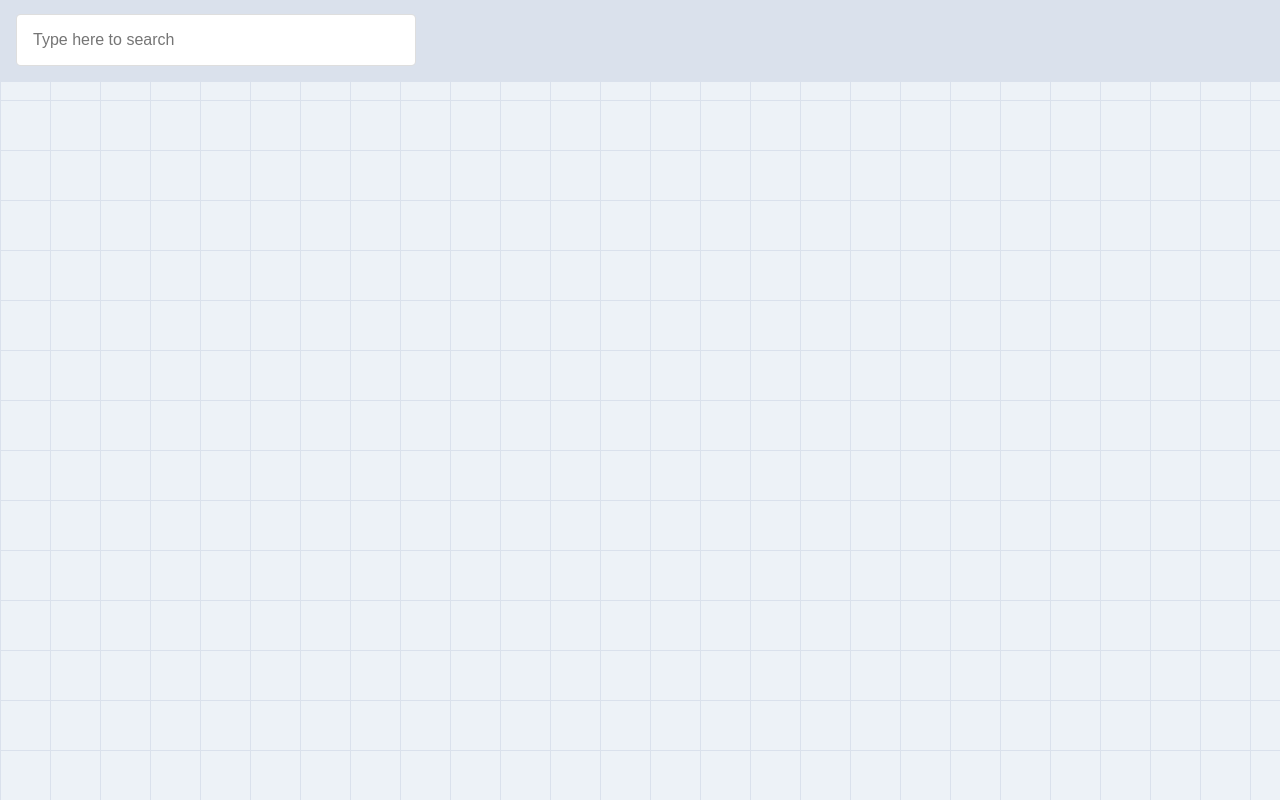
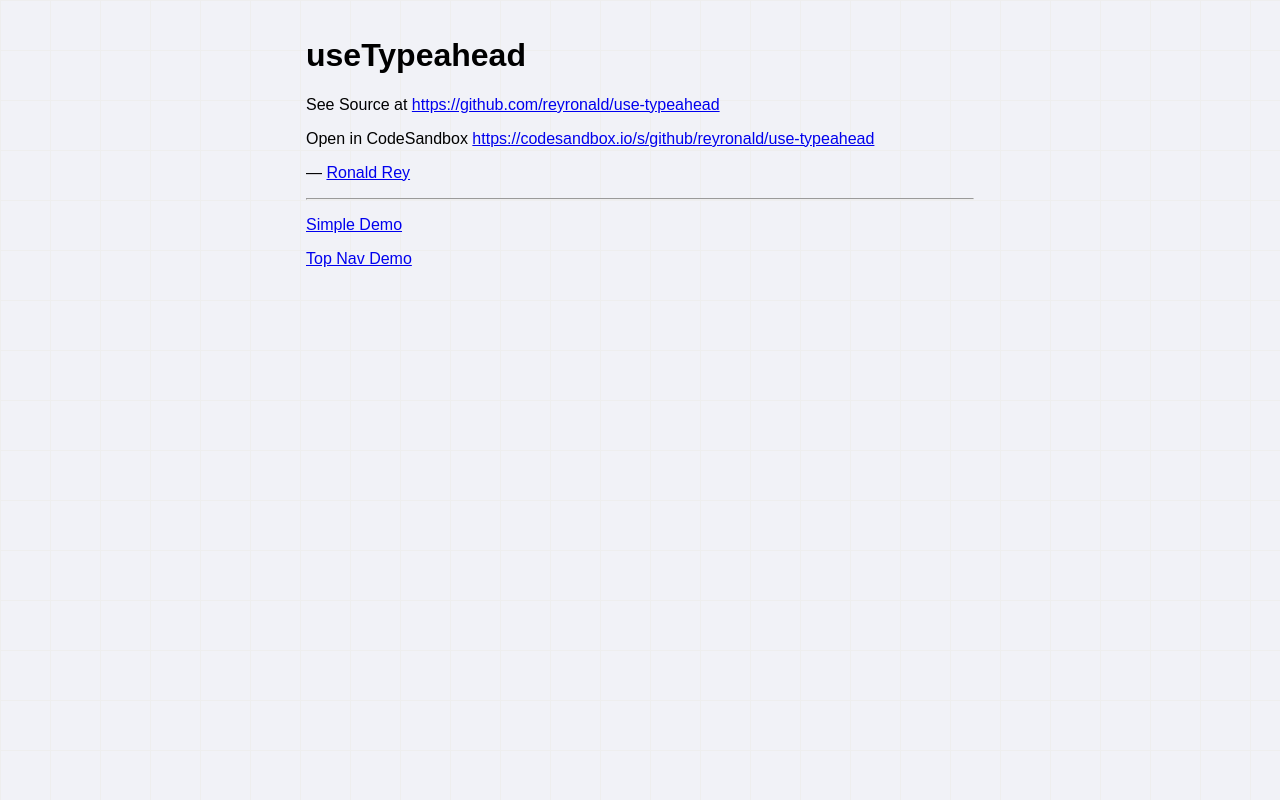
Before and after one commit to reyronald/use-typeahead, a React (Create React App) app: page / in a window 1280 px wide. Built offline with nearby package versions, Linux system fonts and the light colour scheme.

Commit message:
mostly colors + home page

```diff
--- a/src/App.tsx
+++ b/src/App.tsx
@@ -6,6 +6,54 @@ import { TopNav } from './TopNav'
 import './styles.scss'
 
 export default function App() {
-  return <TopNav />
-  return <SimpleDemo />
+  const [hash, setHash] = React.useState('')
+
+  React.useEffect(() => {
+    function listener() {
+      setHash(window.location.hash)
+    }
+    window.addEventListener('hashchange', listener)
+    return () => {
+      window.removeEventListener('hashchange', listener)
+    }
+  }, [])
+
+  if (hash === '#simple') {
+    return <SimpleDemo />
+  } else if (hash === '#topnav') {
+    return <TopNav />
+  } else {
+    return (
+      <main>
+        <h1>useTypeahead</h1>
+
+        <p>
+          See Source at{' '}
+          <a href="https://github.com/reyronald/use-typeahead">
+            https://github.com/reyronald/use-typeahead
+          </a>
+        </p>
+
+        <p>
+          Open in CodeSandbox{' '}
+          <a href="https://codesandbox.io/s/github/reyronald/use-typeahead">
+            https://codesandbox.io/s/github/reyronald/use-typeahead
+          </a>
+        </p>
+
+        <p>
+          — <a href="https://github.com/reyronald">Ronald Rey</a>
+        </p>
+
+        <hr />
+
+        <p>
+          <a href="#simple">Simple Demo</a>
+        </p>
+        <p>
+          <a href="#topnav">Top Nav Demo</a>
+        </p>
+      </main>
+    )
+  }
 }
--- a/src/SimpleDemo.scss
+++ b/src/SimpleDemo.scss
@@ -1,11 +1,3 @@
-:root {
-  --color-border: rgba(34,36,38,.15);
-  --color-selected-background:  rgba(69, 175, 195, 0.15);
-  --color-scrollbar-background: #f1f2f7;
-  --color-scrollbar-thumb: #0d596d;
-}
-
-
 input {
   width: 100%;
   font-size: 1rem;
@@ -14,19 +6,16 @@ input {
   outline: 0;
   white-space: normal;
   min-height: 2em;
-  background: #fff;
   display: inline-block;
   padding: 1em 2em 1em 1em;
-  color: rgba(0,0,0,.87);
   box-shadow: none;
-  border: 1px solid var(--color-border);
+  border: 1px solid var(--color-input-border);
   border-radius: .30rem;
   -webkit-transition: box-shadow .1s ease,width .1s ease;
   transition: box-shadow 1s ease, width .1s ease;
 
   &:focus {
     border-color: #96c8da;
-    box-shadow: 0 2px 3px 0 var(--color-border);
   }
 
   &[aria-expanded="true"] {
@@ -41,19 +30,32 @@ input {
 }
 
 .search-listbox {
+  --color-border: #96c8da;
+  --color-shadow: rgba(0, 0, 0, 0.2);
+
+  @media (prefers-color-scheme: dark) {
+    --color-border: var(--color-foreground-2);
+    --color-shadow: var(--color-foreground-2);
+  }
+
   min-width: 100%;
-  background: white;
-  color: black;
+  color: var(--color-text);
   overflow-y: auto;
   margin: 0;
   padding: 0;
   border: 1px solid var(--color-border);
-
+  border-top: none;
 
   // Top and bottom shadows when scrollable
-  background: linear-gradient(white 30%, rgba(255, 255, 255, 0)),
-    linear-gradient(rgba(255, 255, 255, 0), white 70%) 0 100%,
-    radial-gradient(50% 0, farthest-side, rgba(0, 0, 0, 0.2), rgba(0, 0, 0, 0)),
+  background:
+    linear-gradient(var(--color-background) 30%, rgba(255, 255, 255, 0)),
+    linear-gradient(rgba(255, 255, 255, 0), var(--color-background) 70%) 0 100%,
+    radial-gradient(
+      50% 0,
+      farthest-side,
+      var(--color-shadow),
+      rgba(0, 0, 0, 0)
+    ),
     radial-gradient(
         50% 100%,
         farthest-side,
@@ -61,21 +63,22 @@ input {
         rgba(0, 0, 0, 0)
       )
       0 100%;
-  background: linear-gradient(white 30%, rgba(255, 255, 255, 0)),
-    linear-gradient(rgba(255, 255, 255, 0), white 70%) 0 100%,
+  background:
+    linear-gradient(var(--color-background) 30%, rgba(255, 255, 255, 0)),
+    linear-gradient(rgba(255, 255, 255, 0), var(--color-background) 70%) 0 100%,
     radial-gradient(
       farthest-side at 50% 0,
-      rgba(0, 0, 0, 0.2),
+      var(--color-shadow),
       rgba(0, 0, 0, 0)
     ),
     radial-gradient(
         farthest-side at 50% 100%,
-        rgba(0, 0, 0, 0.2),
+        var(--color-shadow),
         rgba(0, 0, 0, 0)
       )
       0 100%;
   background-repeat: no-repeat;
-  background-color: white;
+  background-color: var(--color-background);
   background-size: 100% 40px, 100% 40px, 100% 14px, 100% 14px;
   background-attachment: local, local, scroll, scroll;
 }
@@ -88,5 +91,5 @@ li.search-listbox-suggestion {
 li.search-listbox-suggestion[aria-selected="true"],
 li.search-listbox-suggestion:hover
 {
-  background: var(--color-selected-background);
+  background-color: var(--color-selected-bg);
 }
--- a/src/SimpleDemo.tsx
+++ b/src/SimpleDemo.tsx
@@ -5,6 +5,7 @@ import { useFocusWithKeyboard, searchUsers } from './utils'
 import { useTypeahead } from './useTypeahead'
 
 import './SimpleDemo.scss'
+import { ConnectableObservable } from 'rxjs'
 
 export function SimpleDemo() {
   const [pickedSuggestion, setPickedSuggestion] = React.useState<null | User>(
@@ -37,8 +38,25 @@ export function SimpleDemo() {
 
   useFocusWithKeyboard(inputRef)
 
+  React.useEffect(() => {
+    function exit(e: MouseEvent) {
+      if (!(e.target instanceof HTMLInputElement)) {
+        clear()
+      }
+    }
+    document.body.addEventListener('click', exit)
+
+    return () => {
+      document.body.removeEventListener('click', exit)
+    }
+  }, [clear])
+
   return (
     <main>
+      <p>
+        <a href="#home">Home {'<<'}</a>
+      </p>
+
       <p>Keyboard support:</p>
 
       <ul>
--- a/src/TopNav.scss
+++ b/src/TopNav.scss
@@ -1,8 +1,8 @@
 
 body {
   background-image:
-    linear-gradient(var(--color-foreground) 1px, transparent 1px),
-    linear-gradient(to right, var(--color-foreground) 1px, transparent 1px);
+    linear-gradient(var(--color-foreground-2) 1px, transparent 1px),
+    linear-gradient(to right, var(--color-foreground-2) 1px, transparent 1px);
   background-size: 50px 50px;
 }
 
@@ -32,7 +32,7 @@ nav {
   align-items: center;
 
   .top-search-input-container {
-    background-color: var(--color-foreground);
+    background-color: var(--color-foreground-1);
     width: 100%;
     z-index: 2;
     padding: 1rem;
@@ -43,7 +43,7 @@ nav {
   }
 
   .top-search-drawer {
-    background-color: var(--color-foreground);
+    background-color: var(--color-foreground-1);
     width: 100%;
     height: 300px;
     padding: 1rem;
@@ -59,8 +59,6 @@ nav {
     }
 
     .top-search-listbox {
-      // --color-scrollbar-background: red;
-
       width: 400px;
       overflow-y: auto;
       margin: 0;
@@ -71,7 +69,7 @@ nav {
         cursor: pointer;
 
         &[aria-selected="true"], &:hover {
-          background-color: cadetblue;
+          background-color: var(--color-selected-bg);
         }
       }
     }
--- a/src/TopNav.tsx
+++ b/src/TopNav.tsx
@@ -137,7 +137,12 @@ export function TopNav() {
         </div>
       </nav>
 
-      <main>{pickedSuggestion && <UserCard user={pickedSuggestion} />}</main>
+      <main>
+        <p>
+          <a href="#home">Home {'<<'}</a>
+        </p>
+        {pickedSuggestion && <UserCard user={pickedSuggestion} />}
+      </main>
     </>
   )
 }
--- a/src/styles.scss
+++ b/src/styles.scss
@@ -1,14 +1,29 @@
 :root {
-  --color-background: #edf2f7;
-  --color-foreground: #dae1ec;
+  --color-background: #f1f2f7;
+  --color-foreground-1: white;
+  --color-foreground-2: #eee;
   --color-text: black;
+  --color-selected-bg: rgba(150, 159, 164, 0.15);
+  --color-scrollbar-background: #f1f2f7;
+  --color-scrollbar-thumb: #0d596d;
+  --color-input-border: #ccc;
 }
 
 @media (prefers-color-scheme: dark) {
   :root {
-    --color-background: #151515;
-    --color-foreground: #36393f;
-    --color-text: white;
+    --color-background: #090e11;
+    --color-foreground-1: #1e2428;
+    --color-foreground-2: #33383b;
+    --color-text: rgba(241, 241, 242, 0.95);
+    --color-input-border: var(--color-foreground-2);
+  }
+
+  a {
+    color: #3ca4af;
+  }
+
+  a:visited {
+    color: #81c4f8;
   }
 }
 
@@ -25,9 +40,14 @@ body {
 }
 
 main {
-  max-width: 600px;
+  max-width: 700px;
   margin: 0 auto;
   padding: 1rem;
+}
+
+input {
+  background-color: var(--color-foreground-2);
+  color: var(--color-text);
 }
 
   // Scrollbar styles
```
